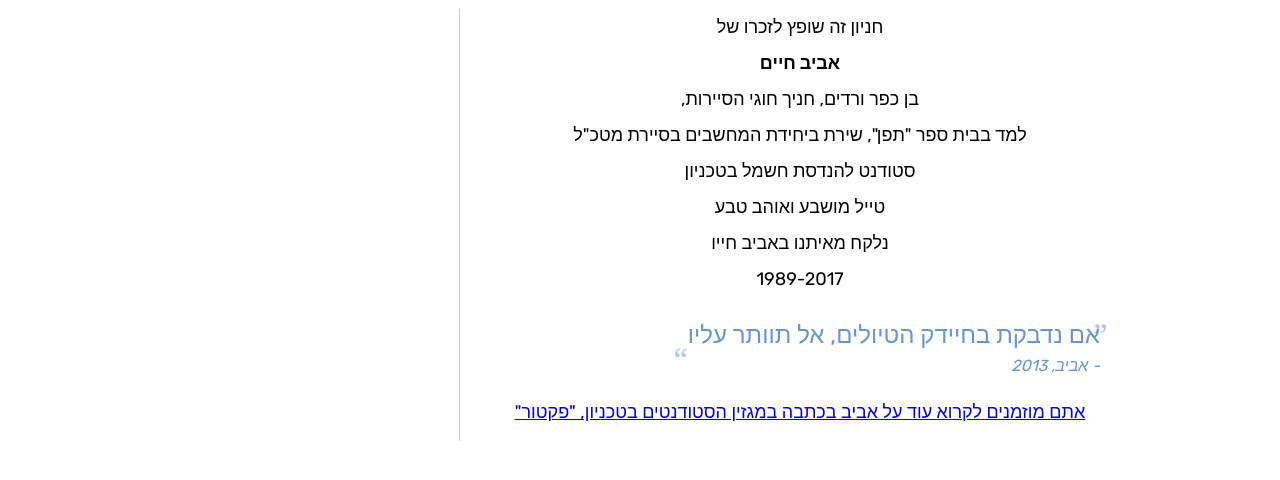
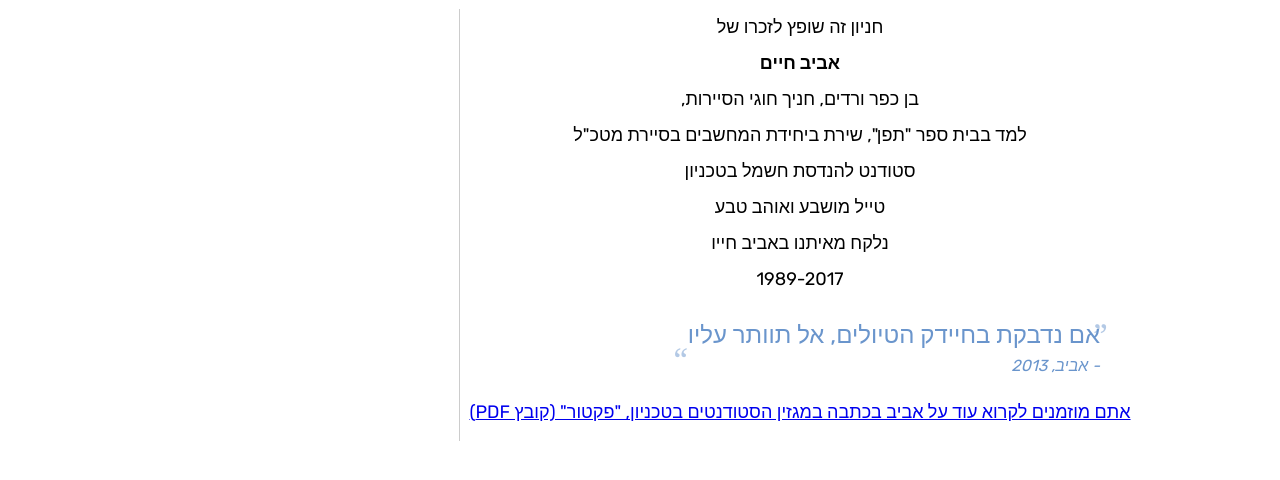
Before and after one commit to seadror/nahal.bishvil-aviv.org.il, a plain HTML site: page index.html in a window 1280 px wide. Shown: the part 72-552 px from the top of the page. Drawn offline with Linux system fonts and the light colour scheme.

Commit message:
Replace defunct link to Factor Magazine with a PDF

```diff
--- a/index.html
+++ b/index.html
@@ -130,7 +130,7 @@ j=d.createElement(s),dl=l!='dataLayer'?'&l='+l:'';j.async=true;j.src=
 			   <cite>אביב, 2013</cite>
 			</blockquote>
 			<p class="article-link center-text">
-				<a href="http://factor.asat.org.il/2017/12/13/%D7%9C%D7%97%D7%99%D7%95%D7%AA-%D7%9B%D7%9C-%D7%99%D7%9E%D7%9E%D7%94-%D7%A4%D7%A2%D7%9E%D7%99%D7%99%D7%9D/">אתם מוזמנים לקרוא עוד על אביב בכתבה במגזין הסטודנטים בטכניון, "פקטור"</a>
+				<a href="כתבה%20על%20אביב%20בפקטור%20מגזין%20הסטודנטים%20בטכניון.pdf">אתם מוזמנים לקרוא עוד על אביב בכתבה במגזין הסטודנטים בטכניון, "פקטור" (קובץ PDF)</a>
 			</p>
 		</div>
 		<div class="sidebar">
```
Also changed, not shown: 1 other file.
